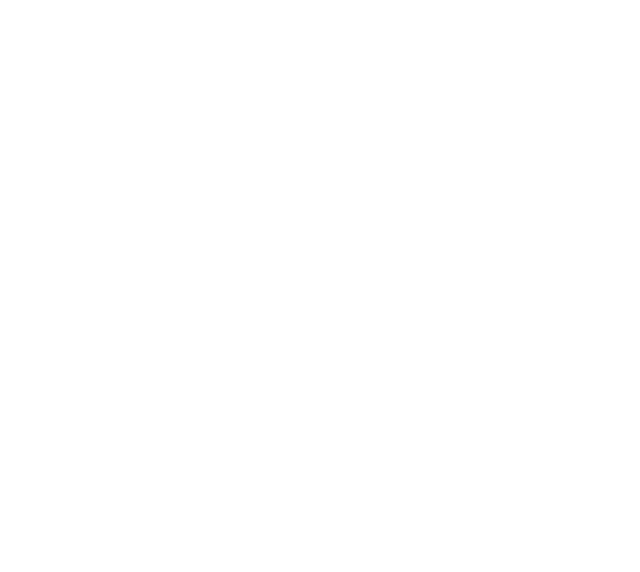
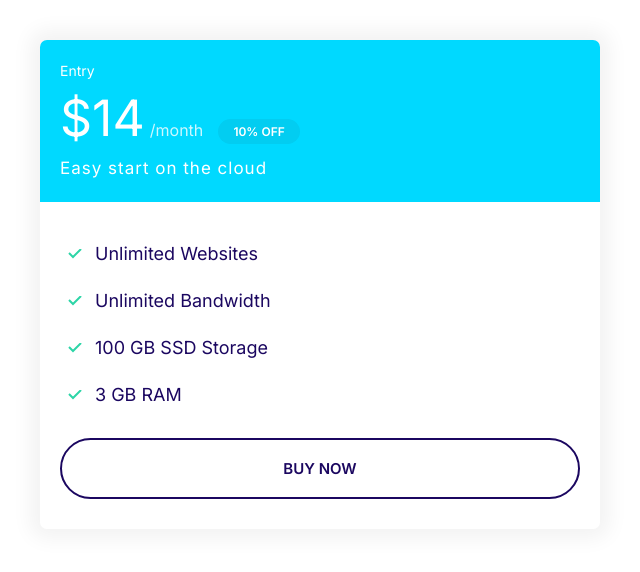
Before and after one commit to ProgramAkash/hostify, a plain HTML site: page index.html in a window 1280 px wide. Shown: the whole page, without its empty margins (0-640 px from the left). Drawn offline with Linux system fonts and the light colour scheme.

Commit message:
Define the card component.

```diff
--- a/CSS/styles.css
+++ b/CSS/styles.css
@@ -118,6 +118,7 @@ a {
 
 .badge--small {
   font-size: 1.6rem;
+  padding: 0.5rem 1.5rem;
 }
 
 @media screen and (min-width: 1024px) {
@@ -279,3 +280,76 @@ a {
     font-size: 1.5rem;
   }
 }
+
+/***************************************Card****************************************/
+.card {
+  border-radius: 7px;
+  outline: 0;
+  box-shadow: 0 0 20px 10px #f3f3f3;
+  overflow: hidden;
+}
+
+.card__header,
+.card__body {
+  padding: 2rem 2rem;
+}
+
+.card--primary .card__header {
+  background: var(--color-primary);
+  color: white;
+}
+
+.card--secondary .card__header {
+  background: var(--color-secondary);
+  color: white;
+}
+
+.card--secondary .badge--secondary {
+  background: #02cdf1;
+}
+
+/******************************************plans***************************************/
+.plan__name {
+  color: white;
+  margin: 0;
+  font-weight: 500;
+  font-size: 2.4rem;
+}
+
+.plan__price {
+  font-size: 6rem;
+}
+
+.plan__billing-cycle {
+  font-size: 2.4rem;
+  font-weight: 300;
+  opacity: 0.8;
+  margin-right: 1rem;
+}
+
+.plan__description {
+  font-size: 2rem;
+  letter-spacing: 1px;
+  display: block;
+}
+.plan .list__item {
+  margin-bottom: 2rem;
+}
+
+@media screen and (min-width: 1024px) {
+  .plan__name {
+    font-size: 1.4rem;
+  }
+
+  .plan__price {
+    font-size: 5rem;
+  }
+
+  .plan__billing-cycle {
+    font-size: 1.6rem;
+  }
+
+  .plan__description {
+    font-size: 1.7rem;
+  }
+}
--- a/index.html
+++ b/index.html
@@ -13,5 +13,29 @@
     <link rel="stylesheet" href="CSS/normalize.css" />
     <link rel="stylesheet" href="CSS/styles.css" />
   </head>
-  <body></body>
+  <body>
+    <div style="width: 50%; padding: 4rem">
+      <div class="plan">
+        <div class="card card--secondary">
+          <div class="card__header">
+            <h3 class="plan__name">Entry</h3>
+            <span class="plan__price">$14</span>
+            <span class="plan__billing-cycle">/month</span>
+            <span class="badge badge--secondary badge--small">10% OFF</span>
+            <span class="plan__description">Easy start on the cloud</span>
+          </div>
+          <div class="card__body">
+            <ul class="list list--tick">
+              <li class="list__item">Unlimited Websites</li>
+              <li class="list__item">Unlimited Bandwidth</li>
+              <li class="list__item">100 GB SSD Storage</li>
+              <li class="list__item">3 GB RAM</li>
+            </ul>
+
+            <button class="btn btn--outline btn--block">Buy Now</button>
+          </div>
+        </div>
+      </div>
+    </div>
+  </body>
 </html>
```
